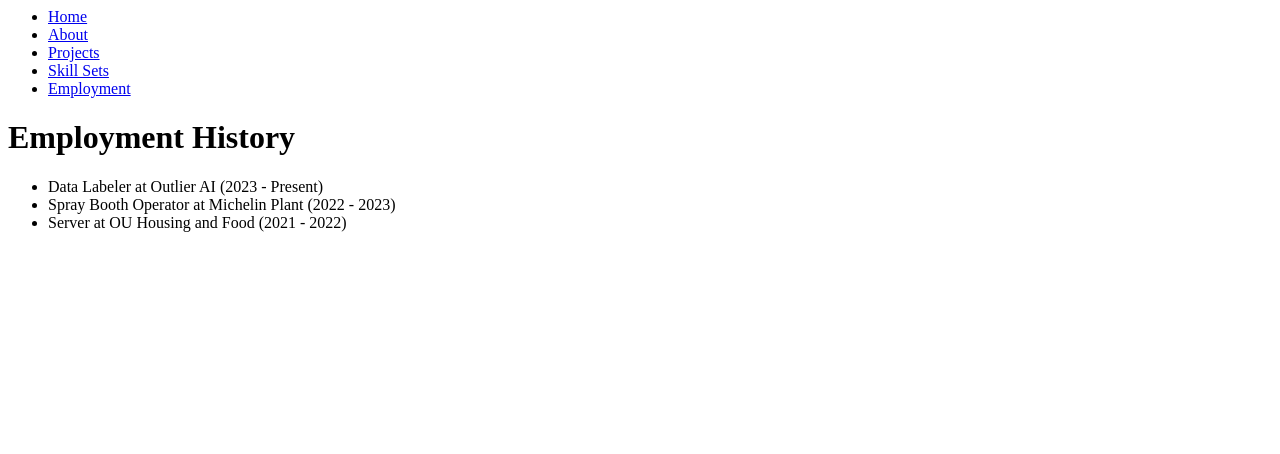
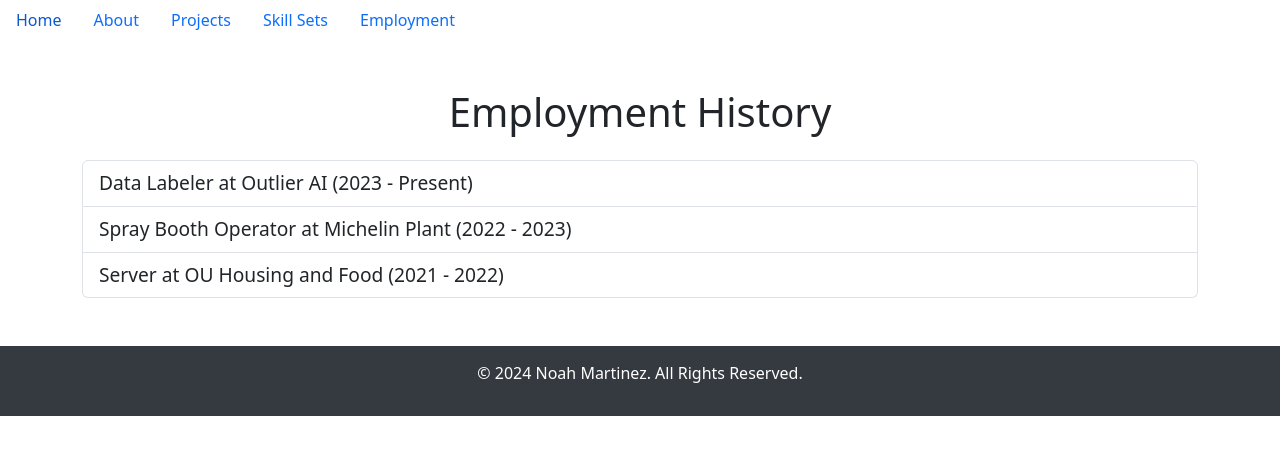
Before and after one commit to noah112302/noah112302.github.io, a plain HTML site: page employment.html in a window 1280 px wide. Drawn offline with nearby package versions, Linux system fonts and the light colour scheme.

Commit message:
Update employment.html

```diff
--- a/employment.html
+++ b/employment.html
@@ -1,20 +1,36 @@
+<!DOCTYPE html>
+<html lang="en">
+<head>
+    <meta charset="UTF-8">
+    <meta name="viewport" content="width=device-width, initial-scale=1.0">
+    <title>Employment History - Noah Martinez</title>
+    <link rel="stylesheet" href="style.css">
+    <link href="https://cdn.jsdelivr.net/npm/bootstrap@5.3.0-alpha1/dist/css/bootstrap.min.css" rel="stylesheet">
+</head>
+<body>
     <header>
         <nav>
-    <ul>
-      <li><a href="index.html">Home</a></li>
-      <li><a href="about.html">About</a></li>
-      <li><a href="projects.html">Projects</a></li>
-      <li><a href="skills.html">Skill Sets</a></li>
-      <li><a href="employment.html">Employment</a></li>
+            <ul class="nav">
+                <li class="nav-item"><a class="nav-link" href="index.html">Home</a></li>
+                <li class="nav-item"><a class="nav-link" href="about.html">About</a></li>
+                <li class="nav-item"><a class="nav-link" href="projects.html">Projects</a></li>
+                <li class="nav-item"><a class="nav-link" href="skills.html">Skill Sets</a></li>
+                <li class="nav-item"><a class="nav-link active" href="employment.html">Employment</a></li>
             </ul>
         </nav>
     </header>
 
-<div class="container py-5">
-    <h1 class="text-primary text-center">Employment History</h1>
-    <ul class="list-group list-group-flush">
+    <main class="container mt-5">
+        <h1 class="text-center">Employment History</h1>
+        <ul class="list-group mt-4">
             <li class="list-group-item">Data Labeler at Outlier AI (2023 - Present)</li>
             <li class="list-group-item">Spray Booth Operator at Michelin Plant (2022 - 2023)</li>
             <li class="list-group-item">Server at OU Housing and Food (2021 - 2022)</li>
         </ul>
-</div>
+    </main>
+
+    <footer class="text-center mt-5">
+        <p>&copy; 2024 Noah Martinez. All Rights Reserved.</p>
+    </footer>
+</body>
+</html>
```
Lines whose indentation alone changed are shown as unchanged.
